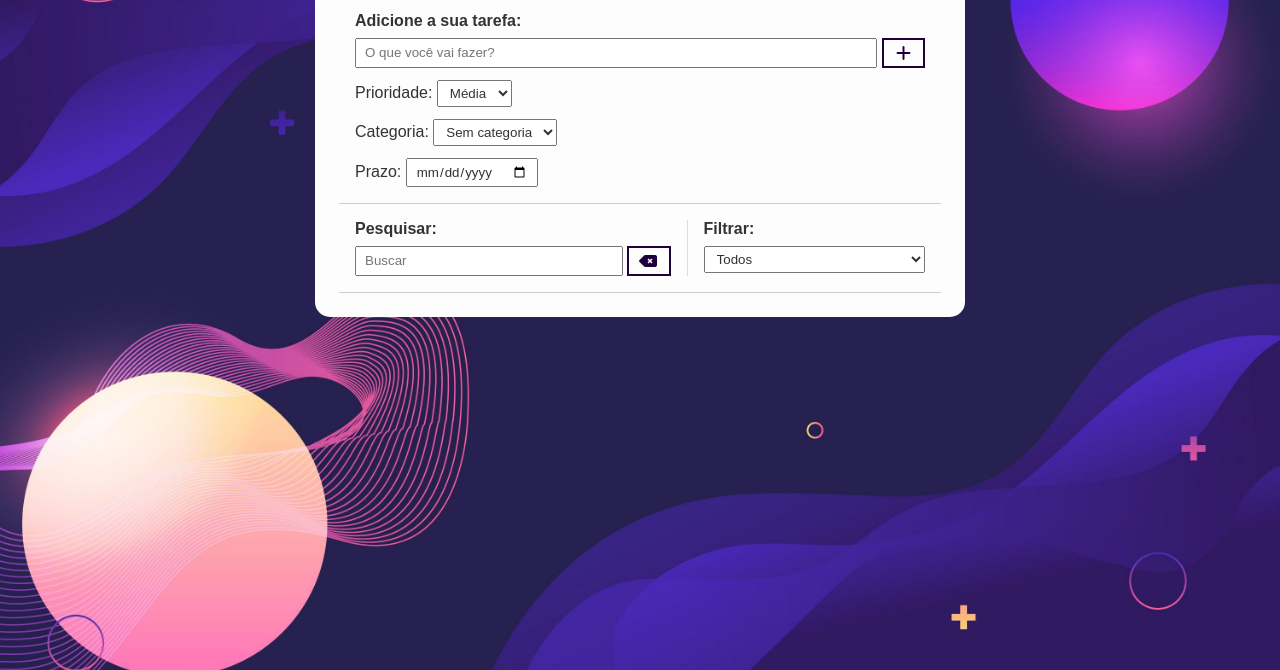
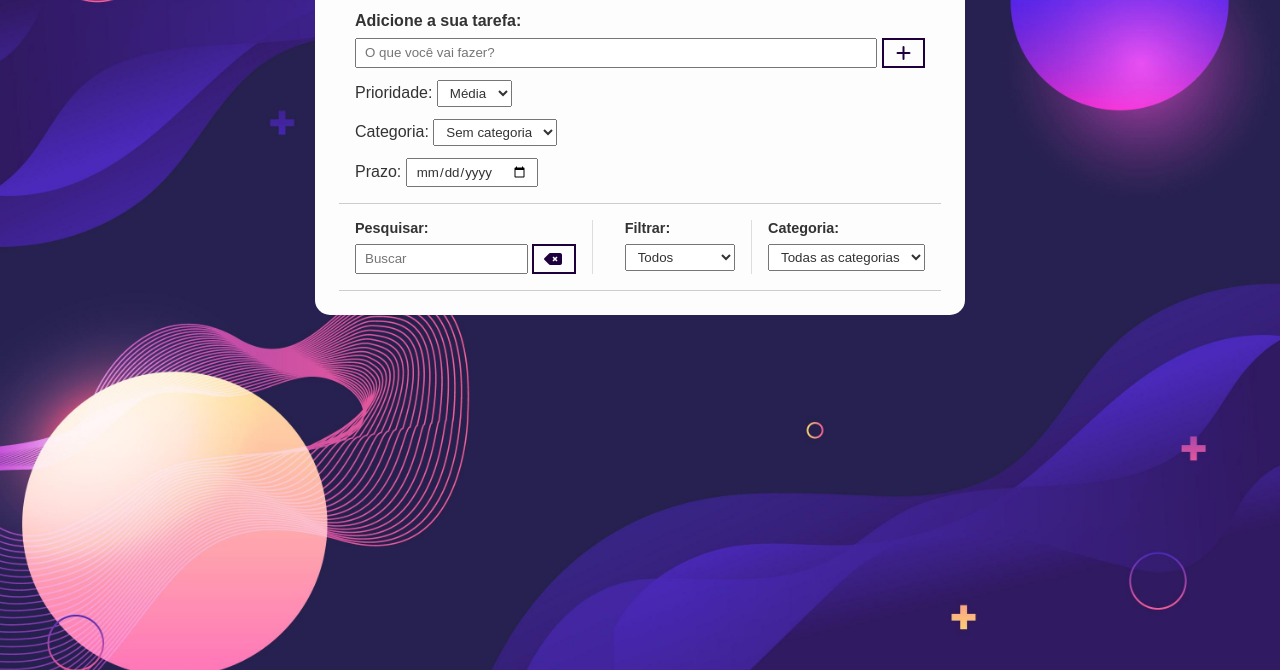
Before and after one commit to annielemarinho/to-do-list, a plain HTML site: page index.html in a window 1280 px wide. Shown: the part 130-800 px from the top of the page. Drawn offline with Linux system fonts and the light colour scheme.

Commit message:
Adiciona filtro por categoria combinado com busca e status

```diff
--- a/css/styles.css
+++ b/css/styles.css
@@ -100,18 +100,20 @@ input, select {
     border-bottom: 1px solid #ccc;
     display: flex;
     justify-content: space-between;
+    gap: 16px;
+    flex-wrap: wrap;
 }
 
 #toolbar h4 {
     margin-bottom: .5rem;
-    font-size: 0,9rem;
+    font-size: 0.9rem;
 }
 
 #search {
     border-right: 1px solid #ddd;
     padding-right: 1rem;
     margin-right: 1rem;
-    width: 60%;
+    flex: 2;
     display: flex;
     flex-direction: column;
 }
@@ -126,13 +128,27 @@ input, select {
 }
 
 #filter {
-    width: 40%;
+    flex: 1;
+    display: flex;
+    flex-direction: column;
+    border-right: 1px solid #ddd;
+    padding-right: 1rem;
+}
+
+#filter select {
+    width: 100%;
+}
+
+#category-filter {
+    flex: 1;
     display: flex;
     flex-direction: column;
 }
 
-#filter select {
-    width: 100%;
+#category-filter label {
+    margin-bottom: 0.5rem;
+    font-weight: bold;
+    font-size: 0.9rem;
 }
 
 /* Todo List */
--- a/index.html
+++ b/index.html
@@ -1,5 +1,5 @@
 <!DOCTYPE html>
-<html lang="en">
+<html lang="pt-br">
 
 <head>
     <meta charset="UTF-8">
@@ -97,6 +97,16 @@
                     <option value="overdue">Atrasadas</option>
                 </select>
             </div>
+            <div id="category-filter">
+                <label for="category-filter-select">Categoria:</label>
+                <select id="category-filter-select">
+                    <option value="all" selected>Todas as categorias</option>
+                    <option value="none">Sem categoria</option>
+                    <option value="studies">Estudos</option>
+                    <option value="work">Trabalho</option>
+                    <option value="personal">Pessoal</option>
+                </select>
+            </div>
         </div>
         <div id="todo-list">
         </div>
--- a/js/scripts.js
+++ b/js/scripts.js
@@ -17,6 +17,7 @@ const todoCategory = document.querySelector("#todo-category");
 const editCategory = document.querySelector("#edit-category");
 const todoDeadline = document.querySelector("#todo-deadline");
 const editDeadline = document.querySelector("#edit-deadline");
+const categoryFilterSelect = document.querySelector("#category-filter-select");
 
 let editingTodoId;
 
@@ -72,14 +73,16 @@ const applyFilters = () => {
     const search = searchInput.value.trim().toLowerCase();
     const filter = filterSelect.value;
     const todos = document.querySelectorAll(".todo");
+    const categoryFilter =  categoryFilterSelect.value;
 
     todos.forEach((todo) => {
         const text = todo.querySelector("h3").innerText.toLowerCase();
         const matchesSearch = text.includes(search);
         const isDone = todo.classList.contains("done");
         const isOverdue = todo.classList.contains("overdue");
+        const matchesCategory = categoryFilter === "all" || todo.dataset.category === categoryFilter;
         const matchesStatus = filter === "all" || (filter === "done" && isDone) || (filter === "todo" && !isDone) || (filter === "overdue" && isOverdue);
-        const shouldShow = matchesSearch && matchesStatus;
+        const shouldShow = matchesSearch && matchesStatus && matchesCategory;
         if (shouldShow === true) {
             todo.style.display = "flex";
         } else {
@@ -170,6 +173,10 @@ editForm.addEventListener("submit", (e) => {
     }
 });
 
+categoryFilterSelect.addEventListener("change", () => {
+    applyFilters();
+});
+
 filterSelect.addEventListener("change", () => {
     applyFilters();
 });
```
